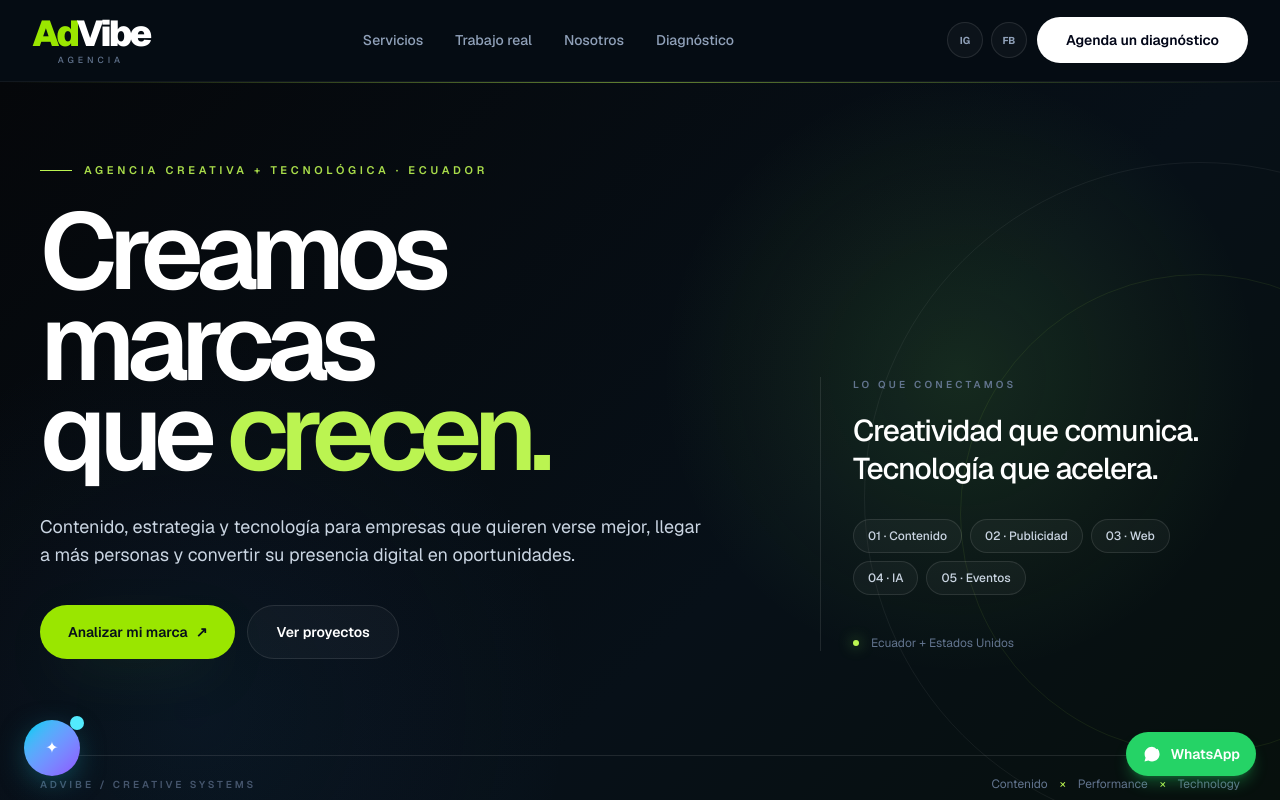
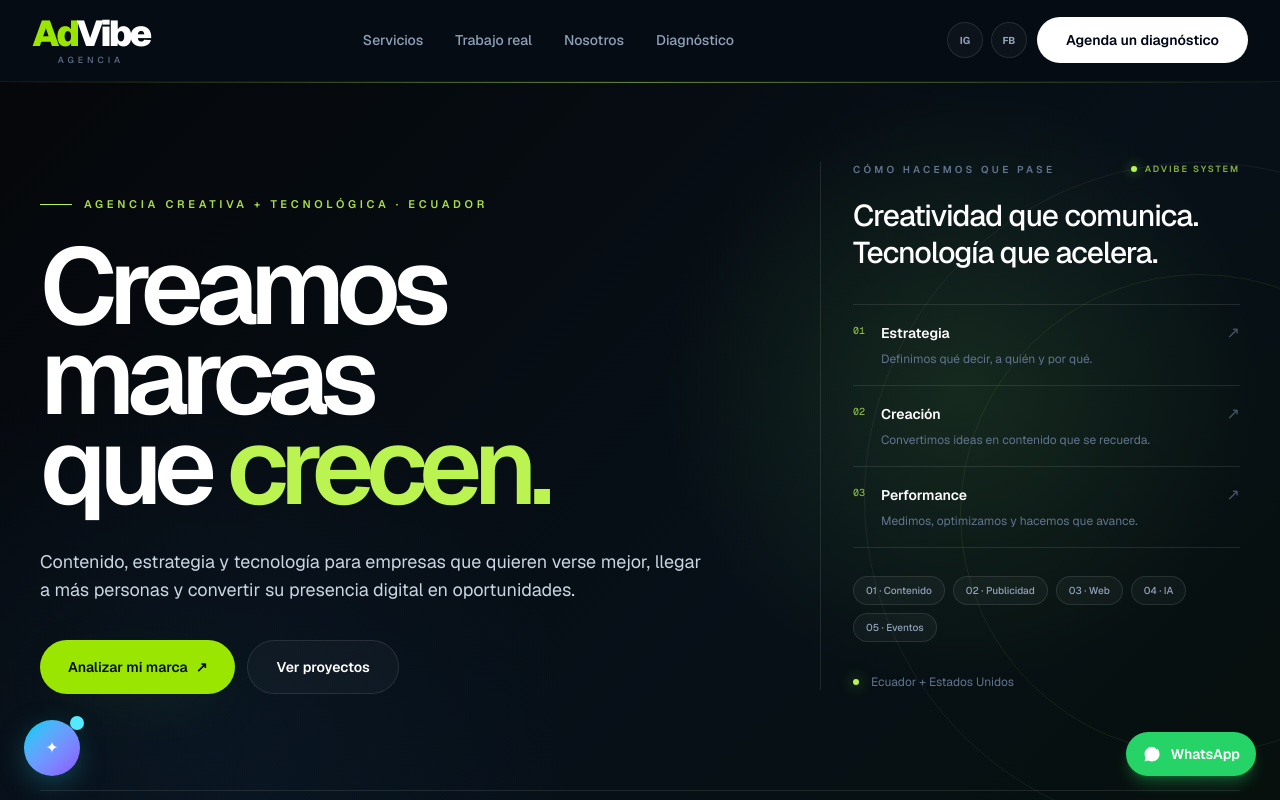
Before and after one commit to pablowebster94-sudo/advibe, a Next.js app: page / in a window 1280 px wide. Shown: the top 800 px of the page. Built offline with nearby package versions, Linux system fonts and the light colour scheme.

Commit message:
design: strengthen hero capability panel

```diff
--- a/components/Hero.tsx
+++ b/components/Hero.tsx
@@ -7,6 +7,11 @@ import EventButton from "@/components/EventButton";
 
 const highlights = ["Contenido", "Publicidad", "Web", "IA", "Eventos"];
 const rotatingWords = ["destacan.", "venden.", "crecen."];
+const system = [
+  { number: "01", title: "Estrategia", text: "Definimos qué decir, a quién y por qué." },
+  { number: "02", title: "Creación", text: "Convertimos ideas en contenido que se recuerda." },
+  { number: "03", title: "Performance", text: "Medimos, optimizamos y hacemos que avance." },
+];
 
 export default function Hero() {
   const [wordIndex, setWordIndex] = useState(0);
@@ -50,16 +55,37 @@ export default function Hero() {
             </div>
           </div>
 
-          <motion.div initial={{ opacity: 0, y: 24 }} animate={{ opacity: 1, y: 0 }} transition={{ duration: .8, delay: .18, ease: [0.22,1,0.36,1] }} className="lg:pb-2">
+          <motion.div initial={{ opacity: 0, y: 24 }} animate={{ opacity: 1, y: 0 }} transition={{ duration: .8, delay: .18, ease: [0.22,1,0.36,1] }} className="relative lg:pb-1">
             <div className="border-l border-white/10 pl-6 sm:pl-8">
-              <p className="text-[10px] font-semibold uppercase tracking-[0.32em] text-slate-500">Lo que conectamos</p>
-              <p className="mt-5 text-2xl font-medium leading-tight tracking-[-0.035em] text-white sm:text-3xl">Creatividad que comunica.<br />Tecnología que acelera.</p>
-              <div className="mt-8 flex flex-wrap gap-2">
-                {highlights.map((item, index) => (
-                  <span key={item} className="rounded-full border border-white/10 bg-white/[0.035] px-3.5 py-2 text-xs font-medium text-slate-300">0{index + 1} · {item}</span>
+              <div className="flex items-center justify-between gap-4">
+                <p className="text-[10px] font-semibold uppercase tracking-[0.32em] text-slate-500">Cómo hacemos que pase</p>
+                <span className="flex items-center gap-2 text-[9px] font-semibold uppercase tracking-[0.22em] text-lime-300/70"><span className="h-1.5 w-1.5 rounded-full bg-lime-300 shadow-[0_0_12px_rgba(120,217,79,.8)]" /> AdVibe system</span>
+              </div>
+              <p className="mt-5 max-w-md text-2xl font-medium leading-tight tracking-[-0.035em] text-white sm:text-3xl">Creatividad que comunica.<br />Tecnología que acelera.</p>
+
+              <div className="mt-8">
+                {system.map((item, index) => (
+                  <motion.div key={item.number} initial={{ opacity: 0, x: 16 }} animate={{ opacity: 1, x: 0 }} transition={{ duration: .5, delay: .35 + index * .1 }} className="group relative border-t border-white/10 py-4 last:border-b">
+                    <div className="flex items-start gap-4">
+                      <span className="pt-0.5 font-mono text-[10px] text-lime-300/80">{item.number}</span>
+                      <div className="min-w-0 flex-1">
+                        <div className="flex items-center justify-between gap-3">
+                          <p className="text-sm font-semibold text-white transition-colors group-hover:text-lime-300">{item.title}</p>
+                          <span className="text-slate-600 transition-transform group-hover:translate-x-1">↗</span>
+                        </div>
+                        <p className="mt-1 max-w-sm text-xs leading-5 text-slate-500">{item.text}</p>
+                      </div>
+                    </div>
+                  </motion.div>
                 ))}
               </div>
-              <div className="mt-10 flex items-center gap-3 text-xs text-slate-500">
+
+              <div className="mt-7 flex flex-wrap gap-2">
+                {highlights.map((item, index) => (
+                  <span key={item} className="rounded-full border border-white/10 bg-white/[0.035] px-3 py-1.5 text-[10px] font-medium text-slate-400">0{index + 1} · {item}</span>
+                ))}
+              </div>
+              <div className="mt-8 flex items-center gap-3 text-xs text-slate-500">
                 <span className="h-1.5 w-1.5 rounded-full bg-lime-300 shadow-[0_0_14px_rgba(120,217,79,.8)]" />
                 Ecuador + Estados Unidos
               </div>
```
